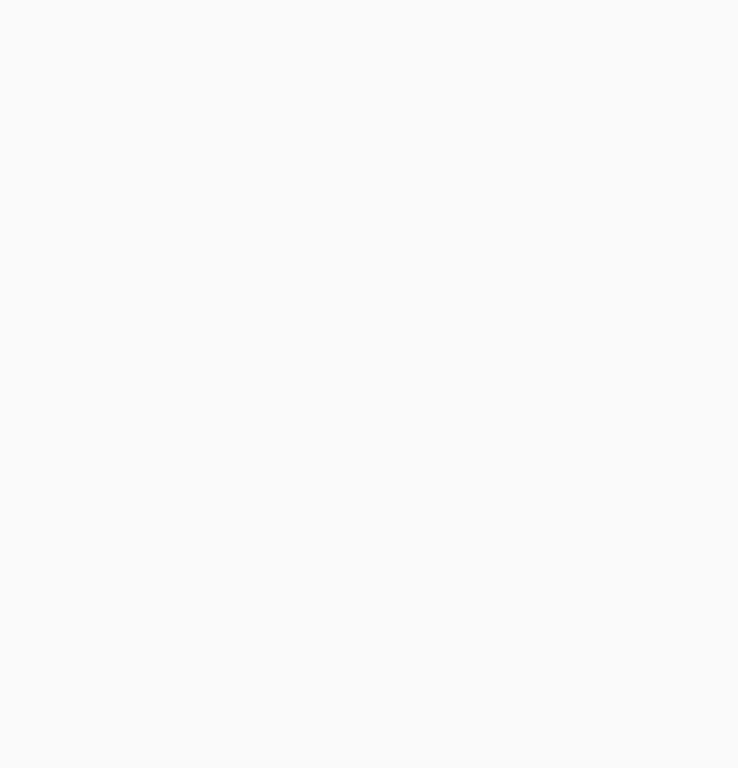
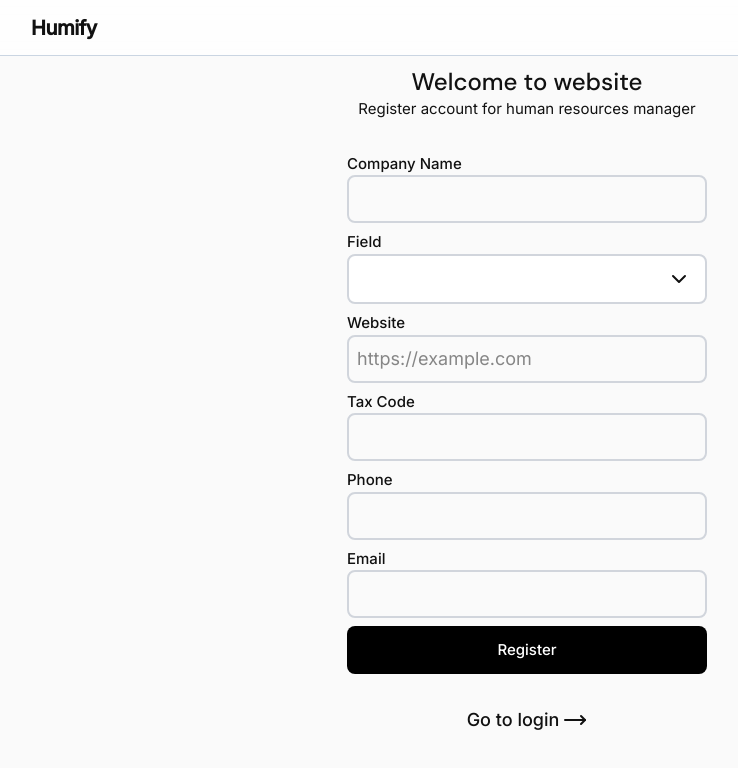
Before and after one commit to lamdayne/humify-fe, a Vue app: page /register in a window 1280 px wide. Before the commit this address had no page. Shown: the top 768 px of the page, without its empty margins (113-851 px from the left). Built offline with nearby package versions, Linux system fonts and the light colour scheme.

Commit message:
add RegisterPage

```diff
--- a/src/router/index.js
+++ b/src/router/index.js
@@ -1,6 +1,7 @@
 import { createWebHistory, createRouter } from "vue-router";
 import HomePage from "../views/HomePage.vue";
 import LoginPage from "../views/LoginPage.vue";
+import RegisterPage from "../views/RegisterPage.vue";
 
 const routes = [
     {
@@ -11,6 +12,10 @@ const routes = [
     {
         path: '/login',
         component: LoginPage
+    },
+    {
+        path: '/register',
+        component: RegisterPage
     }
 ]
 
--- /dev/null
+++ b/src/views/RegisterPage.vue
@@ -0,0 +1,99 @@
+<template>
+    <header class="fixed top-0 left-0 right-0 z-50 h-14 border-b border-slate-300 backdrop-blur-lg bg-white/70">
+        <div class="w-full mx-auto h-full flex items-center justify-between px-4 md:px-16 lg:px-36">
+            <div class="flex items-center gap-xl">
+                <router-link to="/" class="text-[20px] font-semibold text-primary tracking-tight">Humify</router-link>
+            </div>
+        </div>
+    </header>
+
+    <main>
+        <section id="home" class="w-full mx-auto h-full flex items-center justify-between min-h-200">
+            <div class="flex flex-col justify-center items-center w-full gap-xl">
+                <div class="text-center">
+                    <h2 class="font-bold text-2xl">Welcome to website</h2>
+                    <p>Register account for human resources manager</p>
+                </div>
+                <div class="flex flex-col min-w-90 gap-2">
+                    <div class="flex flex-col">
+                        <label for="companyName" class="font-medium">Company Name</label>
+                        <input type="text" id="companyName" v-model="companyInfo.name"
+                            class="py-2 px-sm text-lg border-2 border-gray-300 rounded-lg">
+                    </div>
+                    <div class="flex flex-col">
+                        <label for="" class="font-medium">Field</label>
+                        <div class="relative">
+                            <select v-model="companyInfo.field"
+                                class="w-full appearance-none border-2 border-gray-300 px-md py-3 rounded-lg focus:border-primary focus:ring-0 outline-none bg-white">
+                                <option value="other">Other</option>
+                                <option value="energy">Energy</option>
+                                <option value="materials">Materials</option>
+                                <option value="industrials">Industrials</option>
+                                <option value="consumer_discretionary">Consumer Discretionary</option>
+                                <option value="consumer_staples">Consumer Staples</option>
+                                <option value="healthcare">Health Care</option>
+                                <option value="financials">Financials</option>
+                                <option value="it">Information Technology</option>
+                                <option value="communication_services">Communication Services</option>
+                                <option value="utilities">Utilities</option>
+                                <option value="real_estate">Real Estate</option>
+                            </select>
+                            <span
+                                class="material-symbols-outlined absolute right-md top-1/2 -translate-y-1/2 pointer-events-none">
+                                <ChevronDown></ChevronDown>
+                            </span>
+                        </div>
+                    </div>
+                    <div class="flex flex-col">
+                        <label for="website" class="font-medium">Website</label>
+                        <input type="text" id="website" placeholder="https://example.com" v-model="companyInfo.website"
+                            class="py-2 px-sm text-lg border-2 border-gray-300 rounded-lg">
+                    </div>
+                    <div class="flex flex-col">
+                        <label for="taxCode" class="font-medium">Tax Code</label>
+                        <input type="text" v-model="companyInfo.taxCode" id="taxCode"
+                            class="py-2 px-sm text-lg border-2 border-gray-300 rounded-lg">
+                    </div>
+                    <div class="flex flex-col">
+                        <label for="phone" class="font-medium">Phone</label>
+                        <input type="text" v-model="companyInfo.phone" id="phone"
+                            class="py-2 px-sm text-lg border-2 border-gray-300 rounded-lg">
+                    </div>
+                    <div class="flex flex-col">
+                        <label for="email" class="font-medium">Email</label>
+                        <input type="email" v-model="companyInfo.email" id="email"
+                            class="py-2 px-sm text-lg border-2 border-gray-300 rounded-lg">
+                    </div>
+                    <div class="">
+                        <PrimaryButton @click="register" class="h-12" :content="'Register'"></PrimaryButton>
+                    </div>
+                </div>
+                <RouterLink to="/login" class="flex items-center gap-1 font-medium text-lg">
+                    Go to login
+                    <MoveRight></MoveRight>
+                </RouterLink>
+            </div>
+        </section>
+    </main>
+</template>
+
+<script setup>
+import { ChevronDown, MoveRight } from '@lucide/vue';
+import MenuDropdown from '../components/MenuDropdown.vue'
+import PrimaryButton from '../components/PrimaryButton.vue';
+import { ref } from 'vue';
+
+const companyInfo = ref({
+    name: null,
+    field: null,
+    website: null,
+    taxCode: null,
+    phone: null,
+    email: null
+})
+
+const register = () => {
+    console.log(companyInfo.value)
+}
+
+</script>
```
